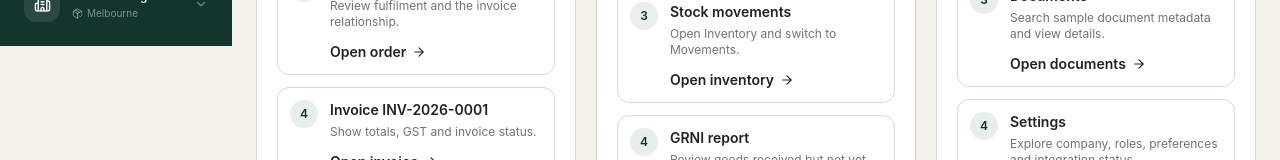
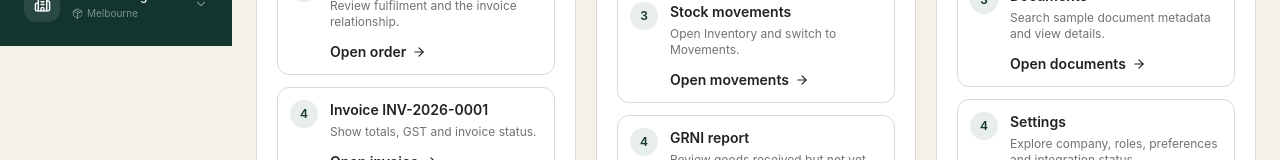
Before and after one commit to NZDC2026/HTTFlooring, a React (Vite) app in the folder htt-management/: page /#/demo in a window 1280 px wide. Shown: the part 754-914 px from the top of the page. Built offline with nearby package versions, Linux system fonts and the light colour scheme.

Commit message:
Complete customer demo batch 2 - 200 tests passed

```diff
--- a/htt-management/src/features/demo/pages/CustomerDemoPage.tsx
+++ b/htt-management/src/features/demo/pages/CustomerDemoPage.tsx
@@ -1,3 +1,5 @@
+import { useGoodsReceipts } from "../../purchases/data/useGoodsReceipts";
+import { useSupplierBills } from "../../purchases/data/useSupplierBills";
 import { ArrowRight, CheckCircle2, Compass, Info } from "lucide-react";
 import { Link } from "react-router-dom";
 import { Badge } from "../../../components/ui/Badge";
@@ -28,7 +30,7 @@ const flows: { title: string; subtitle: string; steps: DemoStep[] }[] = [
         steps: [
             { title: "Purchase orders", detail: "Browse purchasing records and supplier details.", path: "/purchases", action: "Browse orders" },
             ...(purchaseOrder ? [{ title: `Purchase order ${purchaseOrder.purchaseOrderNumber}`, detail: "Inspect ordered, received and billed quantities.", path: `/purchases/${purchaseOrder.id}`, action: "Open PO" }] : []),
-            { title: "Stock movements", detail: "Open Inventory and switch to Movements.", path: "/inventory", action: "Open inventory" },
+            { title: "Stock movements", detail: "Open Inventory and switch to Movements.", path: "/inventory?tab=movements", action: "Open movements" },
             { title: "GRNI report", detail: "Review goods received but not yet invoiced.", path: "/reports/grni-outstanding", action: "Open GRNI" },
             { title: "Posting audit", detail: "Review operation history; recovery actions remain restricted.", path: "/reports/purchase-posting-audit", action: "Open audit" },
         ],
@@ -46,16 +48,29 @@ const flows: { title: string; subtitle: string; steps: DemoStep[] }[] = [
 ];
 
 export function CustomerDemoPage() {
+    const receipts = useGoodsReceipts();
+    const bills = useSupplierBills();
+    const linkedReceipt = receipts.find((receipt) => receipt.purchaseOrderId === purchaseOrder?.id);
+    const linkedBill = bills.find((bill) => bill.purchaseOrderId === purchaseOrder?.id);
+    const demoFlows = flows.map((flow, index) => index !== 1 ? flow : {
+        ...flow,
+        steps: [
+            ...flow.steps.slice(0, 2),
+            ...(linkedReceipt ? [{ title: `Goods receipt ${linkedReceipt.receiptNumber}`, detail: `Received at ${linkedReceipt.siteName} on ${linkedReceipt.receiptDate}.`, path: `/purchases/goods-receipts/${linkedReceipt.id}`, action: "Open receipt" }] : []),
+            ...(linkedBill ? [{ title: `Supplier bill ${linkedBill.billNumber}`, detail: `Invoice ${linkedBill.supplierInvoiceNumber} · ${linkedBill.status}.`, path: `/purchases/bills/${linkedBill.id}`, action: "Open bill" }] : []),
+            ...flow.steps.slice(2),
+        ],
+    });
     return <div className="space-y-6 pb-10">
         <header className="flex flex-wrap items-start justify-between gap-4">
             <div><p className="flex items-center gap-2 text-xs font-semibold uppercase tracking-[0.16em] text-[var(--color-accent)]"><Compass size={15} /> Guided walkthrough</p><h1 className="mt-2 font-display text-3xl">Customer demo journey</h1><p className="mt-2 text-sm text-[var(--color-text-secondary)]">Follow a structured walkthrough of HTT Flooring's ERP screens.</p></div>
             <Badge variant="info">DEMO · Mock data</Badge>
         </header>
         <div className="flex items-start gap-3 rounded-xl border border-[var(--color-border)] bg-[var(--color-surface-muted)] p-4 text-sm"><Info size={18} className="mt-0.5 shrink-0" /><p>This is a presentation environment. Sample amounts and documents are illustrative. Payroll, file uploads, API connections and live payments are not enabled.</p></div>
-        <div className="grid gap-5 lg:grid-cols-3">{flows.map((flow, flowIndex) => <Card key={flow.title}><CardContent>
+        <div className="grid gap-5 lg:grid-cols-3">{demoFlows.map((flow, flowIndex) => <Card key={flow.title}><CardContent>
             <div className="flex items-center justify-between gap-2"><Badge variant="neutral">Flow {flowIndex + 1}</Badge><span className="text-xs text-[var(--color-text-muted)]">{flow.steps.length} stops</span></div>
             <h2 className="mt-4 font-display text-xl">{flow.title}</h2><p className="mt-2 min-h-12 text-sm text-[var(--color-text-secondary)]">{flow.subtitle}</p>
-            <ol className="mt-5 space-y-3">{flow.steps.map((step, index) => <li key={`${flow.title}-${step.path}`} className="rounded-lg border border-[var(--color-border)] p-3"><div className="flex items-start gap-3"><div className="flex h-7 w-7 shrink-0 items-center justify-center rounded-full bg-[var(--color-primary-soft)] text-xs font-semibold text-[var(--color-primary)]">{index + 1}</div><div className="min-w-0 flex-1"><p className="font-semibold text-sm">{step.title}</p><p className="mt-1 text-xs text-[var(--color-text-secondary)]">{step.detail}</p><Link className="mt-3 inline-flex items-center gap-1.5 text-sm font-semibold text-[var(--color-primary)] hover:underline" to={step.path}>{step.action} <ArrowRight size={14} /></Link></div></div></li>)}</ol>
+            <ol className="mt-5 space-y-3">{flow.steps.map((step, index) => <li key={`${flow.title}-${step.path}`} className="rounded-lg border border-[var(--color-border)] p-3"><div className="flex items-start gap-3"><div className="flex h-7 w-7 shrink-0 items-center justify-center rounded-full bg-[var(--color-primary-soft)] text-xs font-semibold text-[var(--color-primary)]">{index + 1}</div><div className="min-w-0 flex-1"><p className="font-semibold text-sm">{step.title}</p><p className="mt-1 text-xs text-[var(--color-text-secondary)]">{step.detail}</p><Link className="mt-3 inline-flex items-center gap-1.5 text-sm font-semibold text-[var(--color-primary)] hover:underline" to={`${step.path}${step.path.includes("?") ? "&" : "?"}demo=1`}>{step.action} <ArrowRight size={14} /></Link></div></div></li>)}</ol>
         </CardContent></Card>)}</div>
         <p className="flex items-center gap-2 text-xs text-[var(--color-text-muted)]"><CheckCircle2 size={15} /> All walkthrough links use existing application routes. No background API calls are introduced by this page.</p>
     </div>;
--- a/htt-management/src/features/inventory/pages/InventoryPage.tsx
+++ b/htt-management/src/features/inventory/pages/InventoryPage.tsx
@@ -2,6 +2,7 @@ import {
     useMemo,
     useState,
 } from "react";
+import { useSearchParams } from "react-router-dom";
 
 import {
     Boxes,
@@ -32,6 +33,7 @@ type InventoryTab =
     | "MOVEMENTS";
 
 export function InventoryPage() {
+    const [searchParams, setSearchParams] = useSearchParams();
     const stockRows =
         useInventoryStockRows();
 
@@ -41,12 +43,16 @@ export function InventoryPage() {
     const sites =
         inventorySiteRepository.getActive();
 
-    const [
-        tab,
-        setTab,
-    ] = useState<InventoryTab>(
-        "STOCK",
+    const [tab, setTab] = useState<InventoryTab>(
+        searchParams.get("tab") === "movements" ? "MOVEMENTS" : "STOCK",
     );
+    const selectTab = (nextTab: InventoryTab) => {
+        setTab(nextTab);
+        const next = new URLSearchParams(searchParams);
+        if (nextTab === "MOVEMENTS") next.set("tab", "movements");
+        else next.delete("tab");
+        setSearchParams(next, { replace: true });
+    };
 
     const [
         selectedSiteId,
@@ -220,7 +226,7 @@ export function InventoryPage() {
                         "STOCK"
                     }
                     onClick={() =>
-                        setTab(
+                        selectTab(
                             "STOCK",
                         )
                     }
@@ -234,7 +240,7 @@ export function InventoryPage() {
                         "MOVEMENTS"
                     }
                     onClick={() =>
-                        setTab(
+                        selectTab(
                             "MOVEMENTS",
                         )
                     }
--- a/htt-management/src/layouts/AppLayout.tsx
+++ b/htt-management/src/layouts/AppLayout.tsx
@@ -1,9 +1,12 @@
-import { Outlet } from "react-router-dom";
+import { Link, Outlet, useLocation } from "react-router-dom";
+import { ArrowLeft, Compass } from "lucide-react";
 
 import { Sidebar } from "./Sidebar";
 import { Topbar } from "./Topbar";
 
 export function AppLayout() {
+    const location = useLocation();
+    const isDemoVisit = new URLSearchParams(location.search).get("demo") === "1";
     return (
         <div className="min-h-screen bg-[var(--color-background)]">
             <Sidebar />
@@ -23,6 +26,12 @@ export function AppLayout() {
             p-6
           "
                 >
+                    {isDemoVisit && location.pathname !== "/demo" && (
+                        <div className="mb-5 flex flex-wrap items-center justify-between gap-3 rounded-xl border border-[var(--color-border)] bg-[var(--color-surface-muted)] px-4 py-3 text-sm">
+                            <span className="inline-flex items-center gap-2 font-medium"><Compass size={16} /> Customer presentation · Sample data</span>
+                            <Link to="/demo" className="inline-flex items-center gap-2 font-semibold text-[var(--color-primary)] hover:underline"><ArrowLeft size={15} /> Back to demo journey</Link>
+                        </div>
+                    )}
                     <Outlet />
                 </div>
             </main>
```
Also changed, not shown: htt-management/src/features/purchases/pages/PurchaseOrdersPage.tsx (+20 -3 lines), htt-management/src/features/sales/pages/SalesOverviewPage.tsx (+10 -2 lines).
